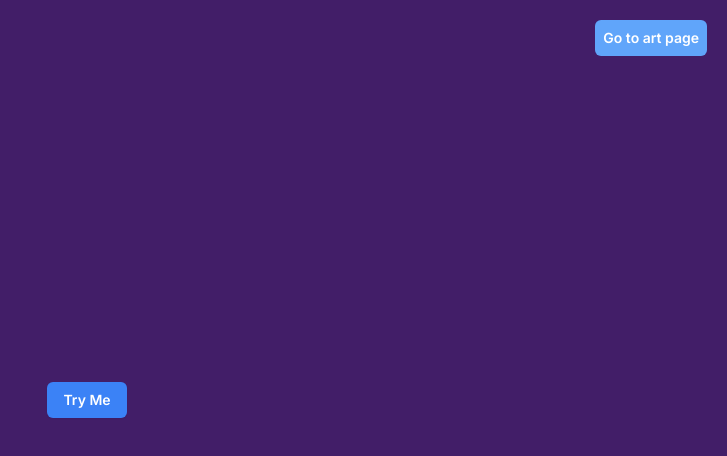
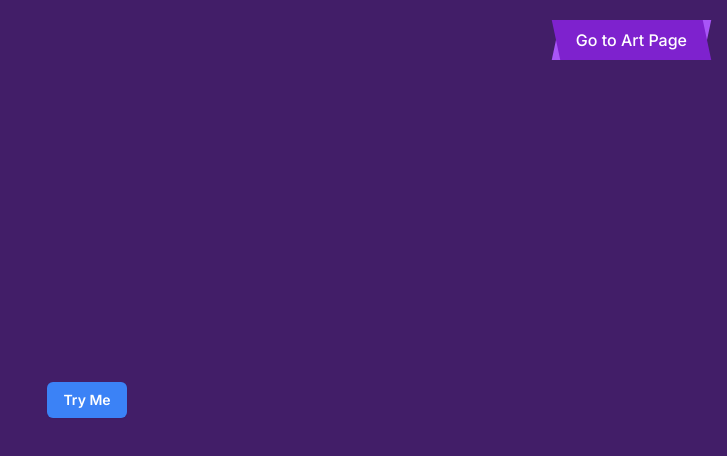
Before and after one commit to ramya-vbr/learn-digital-art, a Next.js app: page / in a window 1280 px wide. Shown: the top 456 px of the page, without its empty margins (553-1280 px from the left). Built offline with nearby package versions, Linux system fonts and the light colour scheme.

Commit message:
Changed size and animation duration & added button

```diff
--- a/src/app/art/page.tsx
+++ b/src/app/art/page.tsx
@@ -1,4 +1,3 @@
-// import Link from "next/link";
 import "./art.css";
 
 export default function Art() {
--- a/src/app/page.tsx
+++ b/src/app/page.tsx
@@ -19,10 +19,14 @@ export default function Home() {
       <Link
         legacyBehavior
         href="/art"
-        className="relative w-64 h-32 border border-black"
+        className="w-64 h-32 border border-black"
       >
-        <a className="absolute text-sm top-5 right-5 p-2 bg-blue-400 rounded-md text-white font-semibold">
-          Go to art page
+        <a className="absolute top-5 right-5 px-5 py-2 font-medium text-white group">
+          <span className="absolute inset-0 w-full h-full transition-all duration-300 ease-out transform translate-x-0 -skew-x-12 bg-purple-500 group-hover:bg-purple-700 group-hover:skew-x-12"></span>
+          <span className="absolute inset-0 w-full h-full transition-all duration-300 ease-out transform skew-x-12 bg-purple-700 group-hover:bg-purple-500 group-hover:-skew-x-12"></span>
+          <span className="absolute bottom-0 left-0 hidden w-10 h-20 transition-all duration-100 ease-out transform -translate-x-8 translate-y-10 bg-purple-600 -rotate-12"></span>
+          <span className="absolute bottom-0 right-0 hidden w-10 h-20 transition-all duration-100 ease-out transform translate-x-10 translate-y-8 bg-purple-400 -rotate-12"></span>
+          <span className="relative">Go to Art Page</span>
         </a>
       </Link>
     </div>
```
Also changed, not shown: src/app/components/dialog.tsx (+0 -7 lines).
